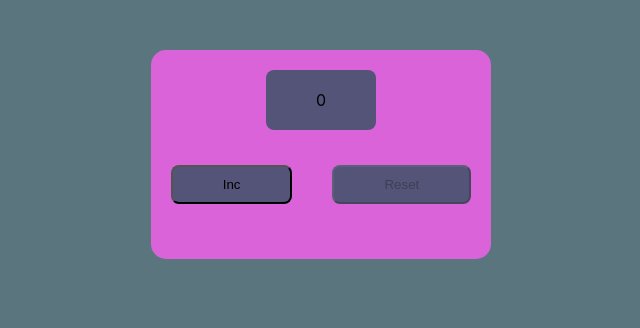
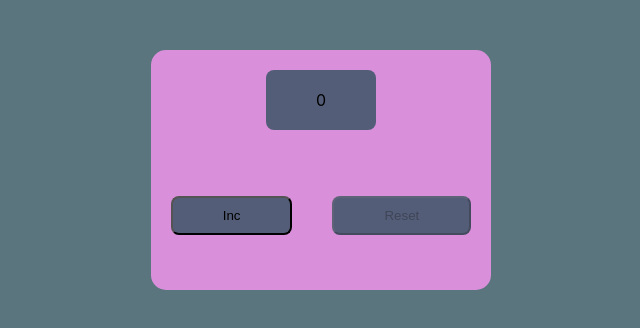
Before and after one commit to Tampoka/Counter, a React (Create React App) app: page / in a window 1280 px wide. Shown: the top 328 px of the page, without its empty margins (319-959 px from the left). Built offline with nearby package versions, Linux system fonts and the light colour scheme.

Commit message:
changed bg-color + space-between

```diff
--- a/src/Counter/Counter.module.css
+++ b/src/Counter/Counter.module.css
@@ -2,14 +2,16 @@
     display: flex;
     flex-direction: column;
     align-items: center;
+    justify-content: space-between;
 
     width:300px;
+    height: 200px;
     margin: 50px auto;
     padding: 20px;
 
     border-radius: 15px;
 
-    background-color: #da63da;
+    background-color: #da8fda;
 }
 
 .controls {
```
